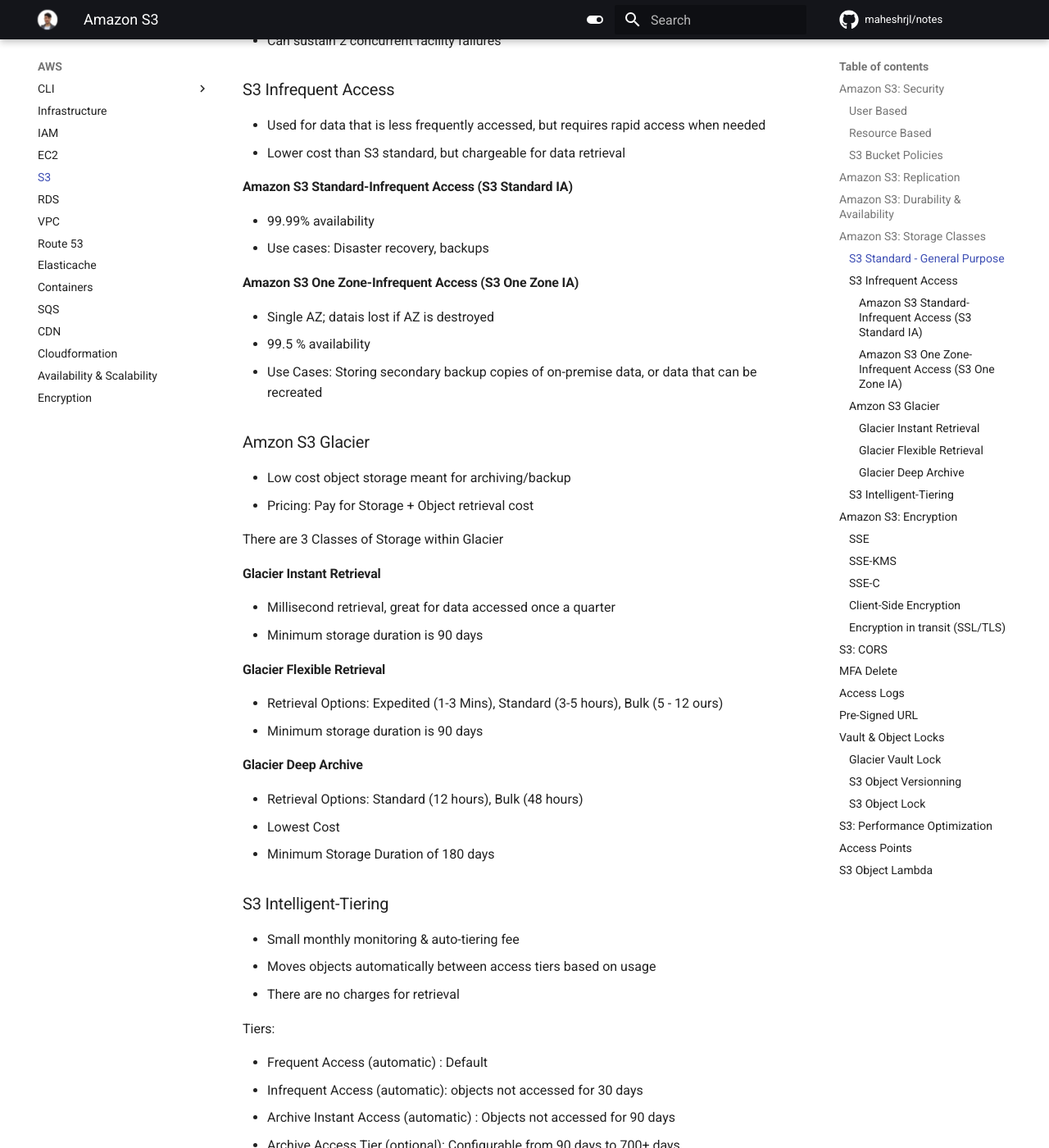
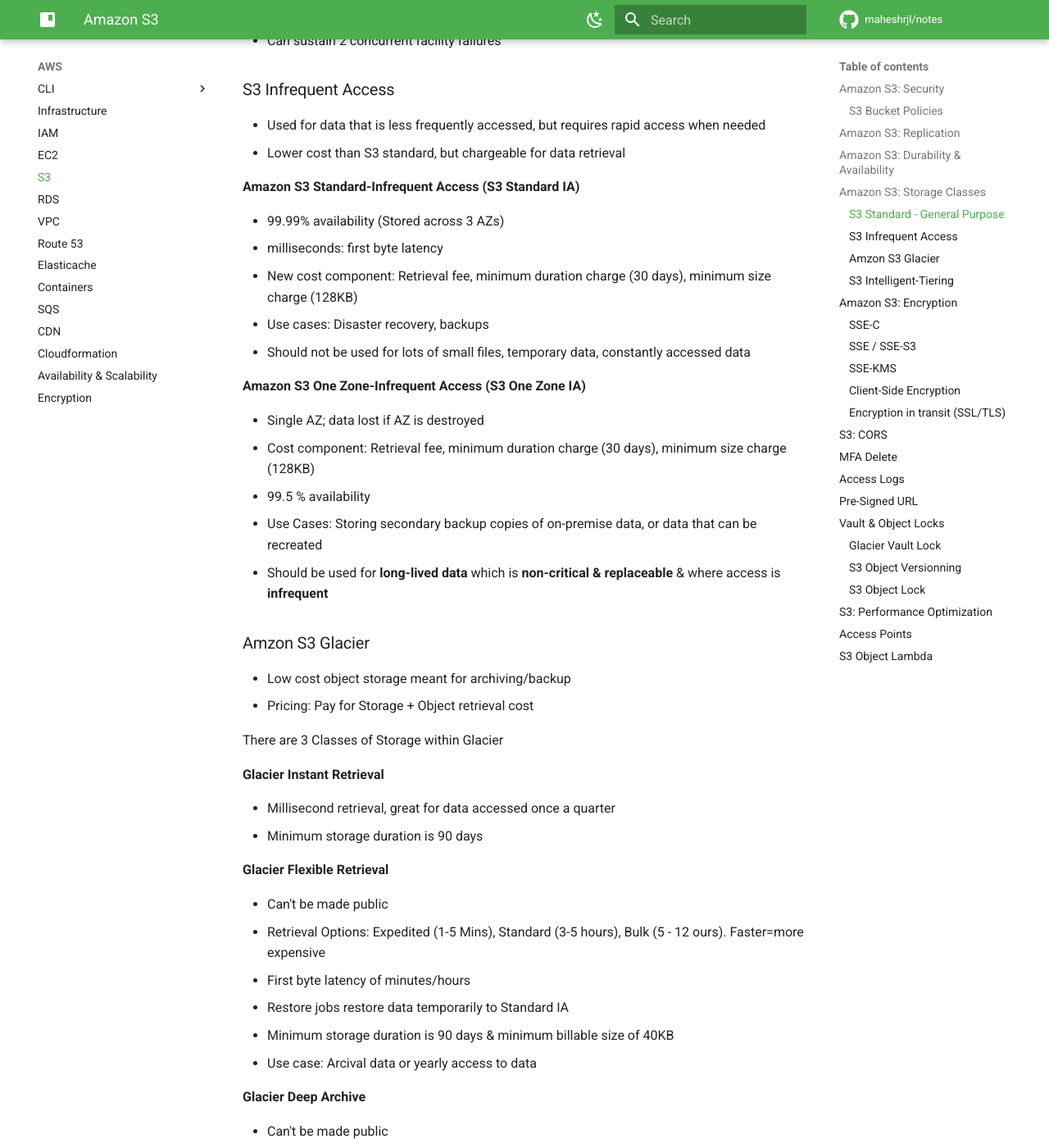
Before and after one commit to maheshrijal/notes, an MkDocs documentation site: the page built from docs/AWS/s3.md, in a window 1280 px wide and 1400 px high, scrolled down 2596 px. Shown: the whole window at 82% size. Built offline with MkDocs 1.6.1 and Material for MkDocs 9.7.7, drawn with Linux system fonts in a browser that asks for light colours; comment, search, counter and statistics services are not loaded; some of the changed text lies outside the part shown.

Commit message:
Add note (#28)
* add note

* add

````diff
--- a/docs/AWS/s3.md
+++ b/docs/AWS/s3.md
@@ -18,11 +18,11 @@ date: 2023-03-16
 
 ## Amazon S3: Security
 
-#### User Based
+**User Based**
 
 - **Iam Policies** - API calls allowed or denied for speciric users
 
-#### Resource Based
+**Resource Based**
 
 - **Bucket Policies** - Bucket wide rules from the S3 console - allows cross account (most common)
 
@@ -92,8 +92,8 @@ There is a option to enable Delete marker replication. This will also replicate
 
 ### S3 Standard - General Purpose
 
-- 99.99 % availability
-- Used for frequently accessed data
+- 99.99 % availability (Stored across 3 AZs)
+- Used for frequently accessed data (`milliseconds: first byte latency`)
 - Low latency & high throughput
 - Can sustain 2 concurrent facility failures
 
@@ -102,16 +102,21 @@ There is a option to enable Delete marker replication. This will also replicate
 - Used for data that is less frequently accessed, but requires rapid access when needed
 - Lower cost than S3 standard, but chargeable for data retrieval
 
-#### Amazon S3 Standard-Infrequent Access (S3 Standard IA)
+**Amazon S3 Standard-Infrequent Access (S3 Standard IA)**
 
-- 99.99% availability
+- 99.99% availability (Stored across 3 AZs)
+- milliseconds: first byte latency
+- New cost component: Retrieval fee, minimum duration charge (30 days), minimum size charge (128KB)
 - Use cases: Disaster recovery, backups
+- Should not be used for lots of small files, temporary data, constantly accessed data
 
-#### Amazon S3 One Zone-Infrequent Access (S3 One Zone IA)
+**Amazon S3 One Zone-Infrequent Access (S3 One Zone IA)**
 
-- Single AZ; datais lost if AZ is destroyed
+- Single AZ; data lost if AZ is destroyed
+- Cost component: Retrieval fee, minimum duration charge (30 days), minimum size charge (128KB)
 - 99.5 % availability
 - Use Cases: Storing secondary backup copies of on-premise data, or data that can be recreated
+- Should be used for **long-lived data** which is **non-critical & replaceable** & where access is **infrequent**
 
 ### Amzon S3 Glacier
 
@@ -120,21 +125,28 @@ There is a option to enable Delete marker replication. This will also replicate
 
 There are 3 Classes of Storage within Glacier
 
-#### Glacier Instant Retrieval
+**Glacier Instant Retrieval**
 
 - Millisecond retrieval, great for data accessed once a quarter
 - Minimum storage duration is 90 days
 
-#### Glacier Flexible Retrieval
+**Glacier Flexible Retrieval**
 
-- Retrieval Options: Expedited (1-3 Mins), Standard (3-5 hours), Bulk (5 - 12 ours)
-- Minimum storage duration is 90 days
+- Can't be made public
+- Retrieval Options: Expedited (1-5 Mins), Standard (3-5 hours), Bulk (5 - 12 ours). Faster=more expensive
+- First byte latency of minutes/hours
+- Restore jobs restore data temporarily to Standard IA
+- Minimum storage duration is 90 days & minimum billable size of 40KB
+- Use case: Arcival data or yearly access to data
 
-#### Glacier Deep Archive
+**Glacier Deep Archive**
 
+- Can't be made public
 - Retrieval Options: Standard (12 hours), Bulk (48 hours)
+- Restore jobs restore data temporarily to Standard IA
 - Lowest Cost
-- Minimum Storage Duration of 180 days
+- Minimum Storage Duration of 180 days & 40KB minimum billable size
+- Use case: Secondary long term backup or storage for data when mandated by legal/regulatory requirements
 
 ### S3 Intelligent-Tiering
 
@@ -157,13 +169,29 @@ Tiers:
 
     Buckets are not encrypted. Objects in buckets are encrypted.
 
-### SSE
+
+| Method                 | Key Management   | Encryption Processing | Extras                                        |
+| ---------------------- | ---------------- | --------------------- | --------------------------------------------- |
+| Client-Side Encryption | YOU              | YOU                   | S3 never sees plaintext                       |
+| SSE-C                  | YOU              | S3                    |                                               |
+| SSE-S3                 | S3 (**AES-256**) | S3                    | **No** KEY Rotation Control & Role Separation |
+| SSE-KMS                | S3 & KMS         | S3                    | KEY Control & Role Separation                 |
+
+### SSE-C
+
+- Server side encryption using keys fully managed by the customer outside AWS
+- Amazon S3 does not store the encryption key you provide
+- HTTPS must be used
+- Encryptiuon key must be provided in http header for every request
+
+### SSE / SSE-S3
 
 - Encryption using keys handled, managed, & owned by AWS
 - Object is encrypted server side
 - Encryption type is AES-256
 - Must set header "x-amz"server-side-encryption":"AES256"
 - Enabled by default for new buckets & new objects
+- Limitation: Does not have support role seperation
 
 ### SSE-KMS
 
@@ -178,13 +206,6 @@ Limitation:
 - When you upload, it calls the GenerateDataKey KMS API
 - When you download it call the Decrypt API
 - Each of the API calls counts towards the KMS quota per second (5500,10000, 30000 req/s based on region. ). This can be increased using the service quotas console.
-
-### SSE-C
-
-- Server side encryption using keys fully managed by the customer outside AWS
-- Amazon S3 does not store the encryption key you provide
-- HTTPS must be used
-- Encryptiuon key must be provided in http header for every request
 
 ### Client-Side Encryption
 
@@ -219,6 +240,16 @@ Encryption in flight is also called SSL/TLS
                 "Bool": {
                     "aws:SecureTransport": "false"
     ```
+
+**S3: [Bucket Keys](https://docs.aws.amazon.com/AmazonS3/latest/userguide/bucket-key.html)**
+
+- For each object written to S3 bucket, KMS is called to generate a DEK (Data Encryption Key) for that object.
+- KMS calls have limitations & incur cost, so to avoid repeated API calls to KMS, Bucket Keys can be used. (Also, not supported for DSSE-KMS encryption)
+- When enabled, a time limited bucket key is generated which offloads work from KMS to S3 thus minimizing API calls
+- CloudTrail events will KMS events now show bucket ARN instead of object ARN when enabled
+- Fewer KMS logs
+- Works with replication, the object encryption is maintained
+- If replicating plaintext objectg using bucket keys, the object is encrypted at the destination (can Result in ETAG changes)
 
 ## S3: CORS
 
--- a/mkdocs.yml
+++ b/mkdocs.yml
@@ -12,10 +12,10 @@ theme:
   font:
     text: Roboto
     code: Fira Code
-  logo: assets/logo.png
+    # logo: assets/logo.png
   icon:
     repo: fontawesome/brands/github
-    logo: fontawesome/solid/campground
+    logo: material/bookmark-box
     edit: material/pen
   favicon: images/favicon.ico
   language: en
@@ -33,16 +33,18 @@ theme:
     # Palette toggle for light mode
     - media: "(prefers-color-scheme: light)"
       scheme: default
-      primary: black
+      primary: green
+      accent: light blue
       toggle:
-        icon: material/toggle-switch
+        icon: material/weather-night
         name: Dark mode
     # Palette toggle for dark mode
     - media: "(prefers-color-scheme: dark)"
       scheme: slate
       primary: black
+      accent: green
       toggle:
-        icon: material/toggle-switch-off-outline
+        icon: material/weather-sunny
         name: Light mode
   shortcuts:
     next: 78 # n
@@ -55,25 +57,9 @@ plugins:
       minify_html: true
 extra:
   social:
-    - icon: fontawesome/brands/linkedin
-      link: https://linkedin.com/in/maheshrjl
-      name: Connect with me on LinkedIn :)
-
     - icon: fontawesome/solid/paper-plane
-      link: https://maheshrjl.com/contact
-      name: Contact me
-
-    - icon: fontawesome/brands/twitter
-      link: https://twitter.com/maheshrjl
-      name: Twitter
-
-    - icon: fontawesome/brands/mastodon
-      link: https://mastodon.online/@maheshrjl
-      name: Fediverse
-
-    - icon: fontawesome/brands/github
-      link: https://github.com/maheshrjl
-      name: See my other projects
+      link: https://maheshrjl.me
+      name: Connect with me
 
 nav:
   - Ansible:
@@ -112,10 +98,6 @@ nav:
       - VIM: "linux/vim.md"
       - WSL2: "linux/wsl.md"
       - Cron: "linux/cron.md"
-
-  # - Networking:
-  #     - DNS: "networking/dns.md"
-  #     - Ports: "networking/ports.md"
 
   - Kubernetes:
       - Intro: "k8s/intro.md"
````
Also changed, not shown: docs/AWS/ha.md (+2 -2 lines), docs/AWS/hacks.md (deleted, +0 -13 lines), docs/k8s/intro.md (+1 -1 lines), docs/k8s/kubectl.md (+4 -4 lines), docs/linux/grep.md (+5 -0 lines), docs/linux/sed.md (added, +1 -0 lines), docs/networking/dns.md (deleted, +0 -58 lines), docs/networking/ports.md (deleted, +0 -16 lines).
